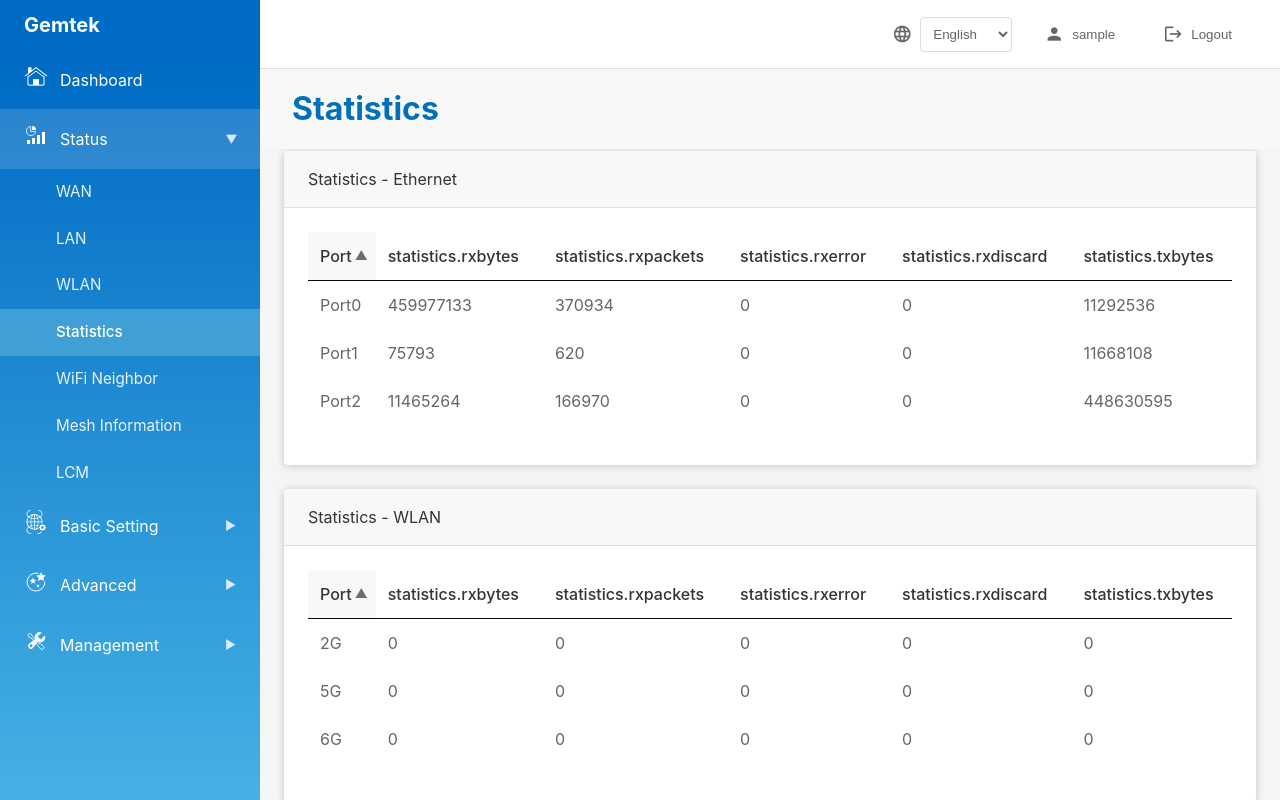
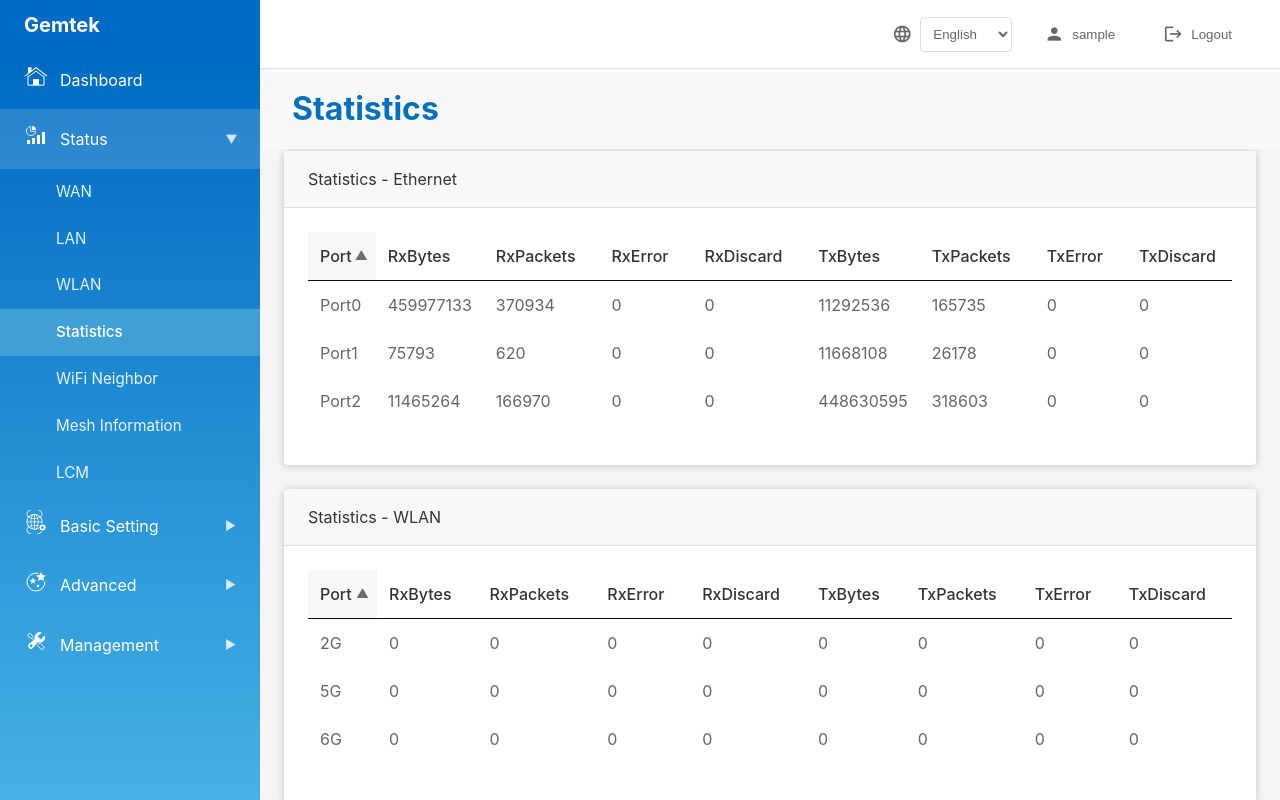
Before and after one commit to PaulWuGTK/AI-Driven-WebUI, a Vue app: page /status/statistics in a window 1280 px wide. Built offline with nearby package versions, Linux system fonts and the light colour scheme; sample sign-in values are in the browser's storage.

Commit message:
Fixed string error

```diff
--- a/src/i18n/locales/de.ts
+++ b/src/i18n/locales/de.ts
@@ -107,14 +107,14 @@ export default {
     ethernet: 'Statistik - Ethernet',
     wlan: 'Statistik - WLAN',
     port: 'Port',
-    rxBytes: 'RxBytes',
-    rxPackets: 'RxPakete',
-    rxError: 'RxFehler',
-    rxDiscard: 'RxDiscard',
-    txBytes: 'TxBytes',
-    txPackets: 'TxPakete',
-    txError: 'TxFehler',
-    txDiscard: 'TxDiscard'
+    rxbytes: 'RxBytes',
+    rxpackets: 'RxPakete',
+    rxerror: 'RxFehler',
+    rxdiscard: 'RxDiscard',
+    txbytes: 'TxBytes',
+    txpackets: 'TxPakete',
+    txerror: 'TxFehler',
+    txdiscard: 'TxDiscard'
   },
   wifiNeighbor: {
     title: 'WiFi-Nachbar',
--- a/src/i18n/locales/en.ts
+++ b/src/i18n/locales/en.ts
@@ -109,14 +109,14 @@ const translations: Translations = {
     ethernet: 'Statistics - Ethernet',
     wlan: 'Statistics - WLAN',
     port: 'Port',
-    rxBytes: 'RxBytes',
-    rxPackets: 'RxPackets',
-    rxError: 'RxError',
-    rxDiscard: 'RxDiscard',
-    txBytes: 'TxBytes',
-    txPackets: 'TxPackets',
-    txError: 'TxError',
-    txDiscard: 'TxDiscard'
+    rxbytes: 'RxBytes',
+    rxpackets: 'RxPackets',
+    rxerror: 'RxError',
+    rxdiscard: 'RxDiscard',
+    txbytes: 'TxBytes',
+    txpackets: 'TxPackets',
+    txerror: 'TxError',
+    txdiscard: 'TxDiscard'
   },
   wifiNeighbor: {
     title: 'WiFi Neighbor',
--- a/src/i18n/locales/fr.ts
+++ b/src/i18n/locales/fr.ts
@@ -107,14 +107,14 @@ export default {
     ethernet: 'Statistiques - Ethernet',
     wlan: 'Statistiques - WLAN',
     port: 'Port',
-    rxBytes: 'RxBytes',
-    rxPackets: 'Paquets Rx',
-    rxError: 'Erreur Rx',
-    rxDiscard: 'Paquets rejetés Rx',
-    txBytes: 'TxBytes',
-    txPackets: 'Paquets Tx',
-    txError: 'Erreur Tx',
-    txDiscard: 'Paquets rejetés Tx'
+    rxbytes: 'RxBytes',
+    rxpackets: 'Paquets Rx',
+    rxerror: 'Erreur Rx',
+    rxdiscard: 'Paquets rejetés Rx',
+    txbytes: 'TxBytes',
+    txpackets: 'Paquets Tx',
+    txerror: 'Erreur Tx',
+    txdiscard: 'Paquets rejetés Tx'
   },
   wifiNeighbor: {
     title: 'Appareils voisins WiFi',
--- a/src/i18n/locales/ja.ts
+++ b/src/i18n/locales/ja.ts
@@ -107,14 +107,14 @@ export default {
     ethernet: '統計 - イーサネット',
     wlan: '統計 - WLAN',
     port: 'ポート',
-    rxBytes: '受信バイト',
-    rxPackets: '受信パケット',
-    rxError: '受信エラー',
-    rxDiscard: '受信破棄',
-    txBytes: '送信バイト',
-    txPackets: '送信パケット',
-    txError: '送信エラー',
-    txDiscard: '送信破棄'
+    rxbytes: '受信バイト',
+    rxpackets: '受信パケット',
+    rxerror: '受信エラー',
+    rxdiscard: '受信破棄',
+    txbytes: '送信バイト',
+    txpackets: '送信パケット',
+    txerror: '送信エラー',
+    txdiscard: '送信破棄'
   },
   wifiNeighbor: {
     title: 'WiFi ネイバー',
--- a/src/i18n/locales/ko.ts
+++ b/src/i18n/locales/ko.ts
@@ -106,14 +106,14 @@ export default {
     ethernet: '통계 - 이더넷',
     wlan: '통계 - WLAN',
     port: '포트',
-    rxBytes: '수신 바이트',
-    rxPackets: '수신 패킷',
-    rxError: '수신 오류',
-    rxDiscard: '수신 폐기',
-    txBytes: '송신 바이트',
-    txPackets: '송신 패킷',
-    txError: '송신 오류',
-    txDiscard: '송신 폐기'
+    rxbytes: '수신 바이트',
+    rxpackets: '수신 패킷',
+    rxerror: '수신 오류',
+    rxdiscard: '수신 폐기',
+    txbytes: '송신 바이트',
+    txpackets: '송신 패킷',
+    txerror: '송신 오류',
+    txdiscard: '송신 폐기'
   },
   wifiNeighbor: {
     title: 'WiFi 주변 기기',
--- a/src/i18n/locales/zh-CN.ts
+++ b/src/i18n/locales/zh-CN.ts
@@ -107,14 +107,14 @@ export default {
     ethernet: '统计 - 以太网',
     wlan: '统计信息 - WLAN',
     port: '端口',
-    rxBytes: '接收字节数',
-    rxPackets: '接收数据包',
-    rxError: '接收错误',
-    rxDiscard: '接收丢弃',
-    txBytes: '发送字节数',
-    txPackets: '发送数据包',
-    txError: '发送错误',
-    txDiscard: '发送丢弃'
+    rxbytes: '接收字节数',
+    rxpackets: '接收数据包',
+    rxerror: '接收错误',
+    rxdiscard: '接收丢弃',
+    txbytes: '发送字节数',
+    txpackets: '发送数据包',
+    txerror: '发送错误',
+    txdiscard: '发送丢弃'
   },
   wifiNeighbor: {
     title: 'WiFi 邻近设备',
--- a/src/i18n/locales/zh-TW.ts
+++ b/src/i18n/locales/zh-TW.ts
@@ -107,14 +107,14 @@ export default {
     ethernet: '統計數據 - 乙太網路',
     wlan: '統計數據 - 無線網路',
     port: '連接埠',
-    rxBytes: '接收位元組數',
-    rxPackets: '接收封包數',
-    rxError: '接收錯誤',
-    rxDiscard: '接收丟棄',
-    txBytes: '傳送位元組數',
-    txPackets: '傳送封包數',
-    txError: '傳送錯誤',
-    txDiscard: '傳送丟棄'
+    rxbytes: '接收位元組數',
+    rxpackets: '接收封包數',
+    rxerror: '接收錯誤',
+    rxdiscard: '接收丟棄',
+    txbytes: '傳送位元組數',
+    txpackets: '傳送封包數',
+    txerror: '傳送錯誤',
+    txdiscard: '傳送丟棄'
   },
   wifiNeighbor: {
     title: 'Wi-Fi 鄰近設備',
--- a/src/services/api/firmware.ts
+++ b/src/services/api/firmware.ts
@@ -22,7 +22,7 @@ export async function getFirmwareStatus(): Promise<FirmwareResponse> {
             BootFailureLog: "",
             Version: "",
             Alias: "inactive",
-            Status: "NoImage"
+            Status: "Available"
           }
         }
       }
--- a/src/views/management/firmware/FirmwareUpgrade.vue
+++ b/src/views/management/firmware/FirmwareUpgrade.vue
@@ -183,7 +183,7 @@ onMounted(fetchFirmwareStatus);
                   <td>{{ bank.Version || 'N/A' }}</td>
                   <td>
                     <button
-                      v-if="bank.Status !== 'Active'"
+                      v-if="bank.Status !== 'Active' && bank.Status !== 'NoImage'"
                       class="btn btn-primary btn-activate"
                       @click="handleActivate(bank)"
                     >
@@ -219,7 +219,7 @@ onMounted(fetchFirmwareStatus);
                 <span class="card-label">{{ t('firmware.firmwareVersion') }}</span>
                 <span class="card-value">{{ bank.Version || 'N/A' }}</span>
               </div>
-              <div class="card-actions" v-if="bank.Status !== 'Active'">
+              <div class="card-actions" v-if="bank.Status !== 'Active' && bank.Status !== 'NoImage'">
                 <button
                   class="btn btn-primary btn-activate"
                   @click="handleActivate(bank)"
--- a/src/views/status/Statistics.vue
+++ b/src/views/status/Statistics.vue
@@ -161,38 +161,38 @@ onMounted(() => {
               <div class="card-section">
                 <div class="section-subtitle">Rx</div>
                 <div class="card-row">
-                  <span class="card-label">{{ t('statistics.rxBytes') }}</span>
+                  <span class="card-label">{{ t('statistics.rxytes') }}</span>
                   <span class="card-value">{{ entry.RxBytes }}</span>
                 </div>
                 <div class="card-row">
-                  <span class="card-label">{{ t('statistics.rxPackets') }}</span>
+                  <span class="card-label">{{ t('statistics.rxpackets') }}</span>
                   <span class="card-value">{{ entry.RxPackets }}</span>
                 </div>
                 <div class="card-row">
-                  <span class="card-label">{{ t('statistics.rxError') }}</span>
+                  <span class="card-label">{{ t('statistics.rxerror') }}</span>
                   <span class="card-value">{{ entry.RxError }}</span>
                 </div>
                 <div class="card-row">
-                  <span class="card-label">{{ t('statistics.rxDiscard') }}</span>
+                  <span class="card-label">{{ t('statistics.rxdiscard') }}</span>
                   <span class="card-value">{{ entry.RxDiscard }}</span>
                 </div>
               </div>
               <div class="card-section">
                 <div class="section-subtitle">Tx</div>
                 <div class="card-row">
-                  <span class="card-label">{{ t('statistics.txBytes') }}</span>
+                  <span class="card-label">{{ t('statistics.txbytes') }}</span>
                   <span class="card-value">{{ entry.TxBytes }}</span>
                 </div>
                 <div class="card-row">
-                  <span class="card-label">{{ t('statistics.txPackets') }}</span>
+                  <span class="card-label">{{ t('statistics.txpackets') }}</span>
                   <span class="card-value">{{ entry.TxPackets }}</span>
                 </div>
                 <div class="card-row">
-                  <span class="card-label">{{ t('statistics.txError') }}</span>
+                  <span class="card-label">{{ t('statistics.txerror') }}</span>
                   <span class="card-value">{{ entry.TxError }}</span>
                 </div>
                 <div class="card-row">
-                  <span class="card-label">{{ t('statistics.txDiscard') }}</span>
+                  <span class="card-label">{{ t('statistics.txdiscard') }}</span>
                   <span class="card-value">{{ entry.TxDiscard }}</span>
                 </div>
               </div>
@@ -253,38 +253,38 @@ onMounted(() => {
               <div class="card-section">
                 <div class="section-subtitle">Rx</div>
                 <div class="card-row">
-                  <span class="card-label">{{ t('statistics.rxBytes') }}</span>
+                  <span class="card-label">{{ t('statistics.rxbytes') }}</span>
                   <span class="card-value">{{ entry.RxBytes }}</span>
                 </div>
                 <div class="card-row">
-                  <span class="card-label">{{ t('statistics.rxPackets') }}</span>
+                  <span class="card-label">{{ t('statistics.rxpackets') }}</span>
                   <span class="card-value">{{ entry.RxPackets }}</span>
                 </div>
                 <div class="card-row">
-                  <span class="card-label">{{ t('statistics.rxError') }}</span>
+                  <span class="card-label">{{ t('statistics.rxerror') }}</span>
                   <span class="card-value">{{ entry.RxError }}</span>
                 </div>
                 <div class="card-row">
-                  <span class="card-label">{{ t('statistics.rxDiscard') }}</span>
+                  <span class="card-label">{{ t('statistics.rxdiscard') }}</span>
                   <span class="card-value">{{ entry.RxDiscard }}</span>
                 </div>
               </div>
               <div class="card-section">
                 <div class="section-subtitle">Tx</div>
                 <div class="card-row">
-                  <span class="card-label">{{ t('statistics.txBytes') }}</span>
+                  <span class="card-label">{{ t('statistics.txbytes') }}</span>
                   <span class="card-value">{{ entry.TxBytes }}</span>
                 </div>
                 <div class="card-row">
-                  <span class="card-label">{{ t('statistics.txPackets') }}</span>
+                  <span class="card-label">{{ t('statistics.txpackets') }}</span>
                   <span class="card-value">{{ entry.TxPackets }}</span>
                 </div>
                 <div class="card-row">
-                  <span class="card-label">{{ t('statistics.txError') }}</span>
+                  <span class="card-label">{{ t('statistics.txerror') }}</span>
                   <span class="card-value">{{ entry.TxError }}</span>
                 </div>
                 <div class="card-row">
-                  <span class="card-label">{{ t('statistics.txDiscard') }}</span>
+                  <span class="card-label">{{ t('statistics.txdiscard') }}</span>
                   <span class="card-value">{{ entry.TxDiscard }}</span>
                 </div>
               </div>
```
Also changed, not shown: src/i18n/locales/types.ts (+8 -8 lines), 1 other file (tests, documents, lock files or other folders).
